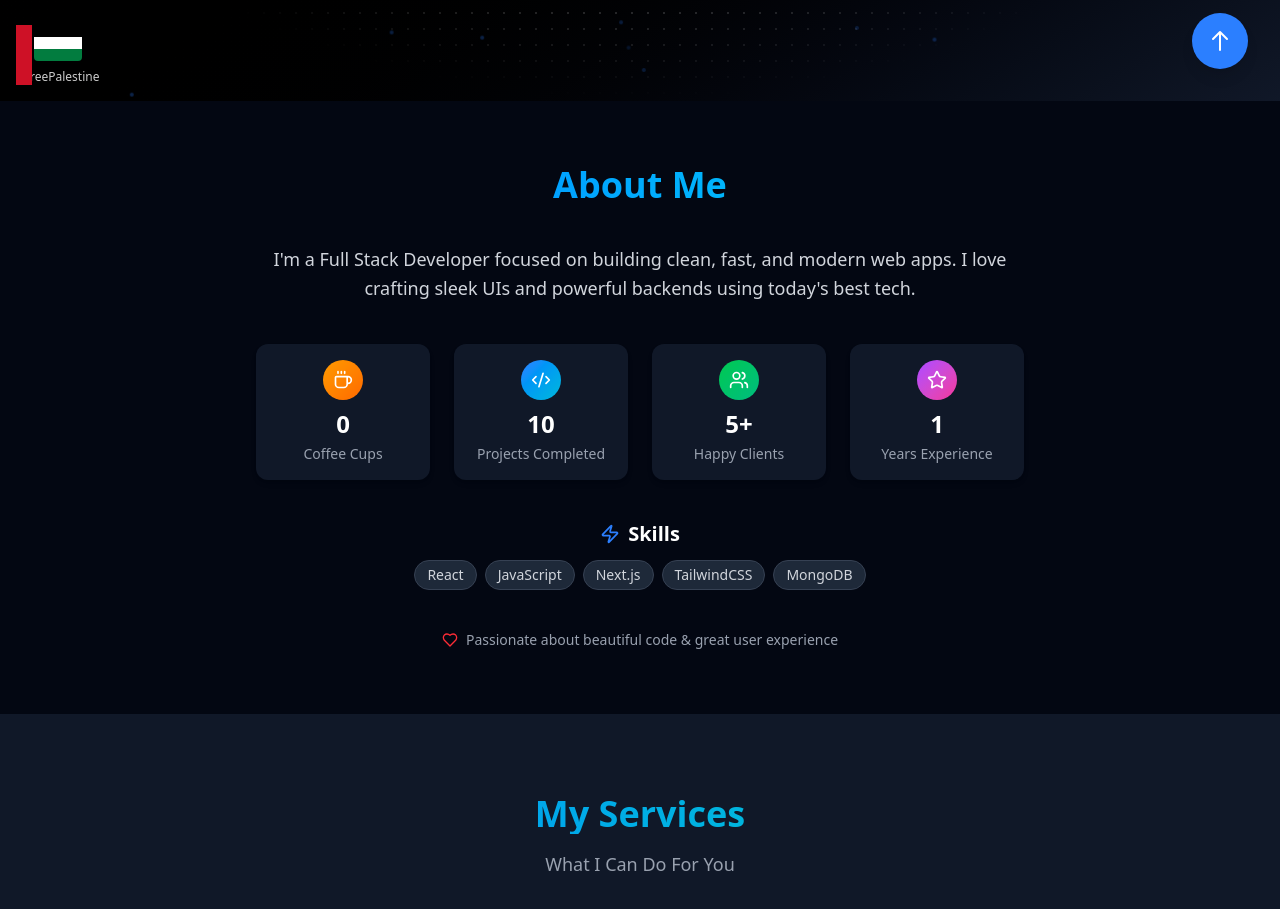
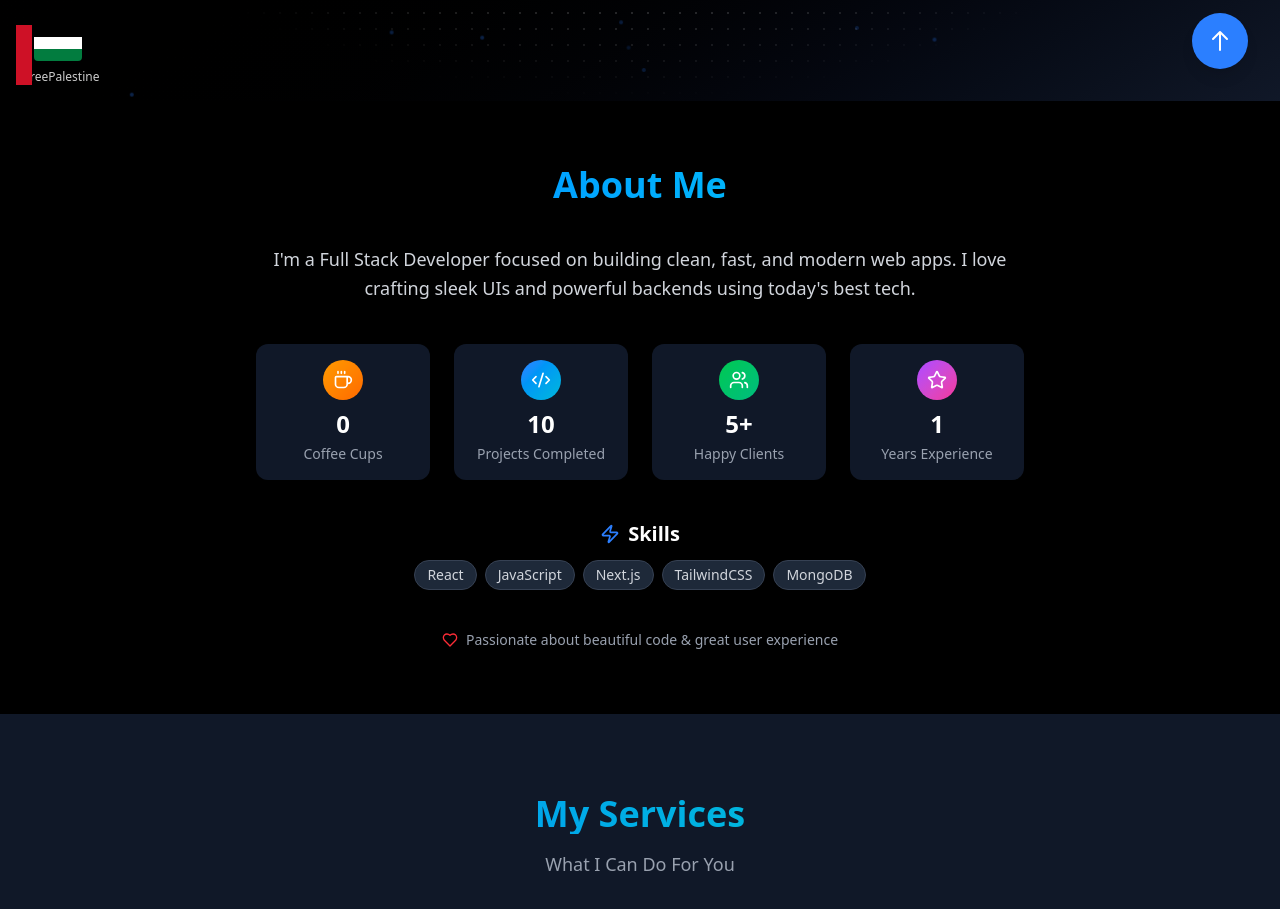
Before and after one commit to AbdulRehman817/New-Portfolio, a React (Vite) app: page / in a window 1280 px wide. Shown: the part 699-1608 px from the top of the page. Built offline with nearby package versions, Linux system fonts and the light colour scheme.

Commit message:
Update About.tsx

```diff
--- a/src/components/About.tsx
+++ b/src/components/About.tsx
@@ -16,7 +16,7 @@ export default function About() {
   const skills = ["React", "JavaScript", "Next.js", "TailwindCSS", "MongoDB"];
 
   return (
-    <section ref={ref} className="py-16 px-4 bg-gray-950 text-white">
+    <section ref={ref} className="py-16 px-4 bg-black text-white">
       <motion.div
         initial={{ opacity: 0, y: 30 }}
         animate={inView ? { opacity: 1, y: 0 } : {}}
```
